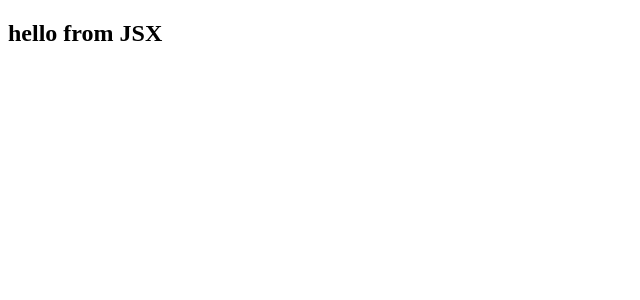
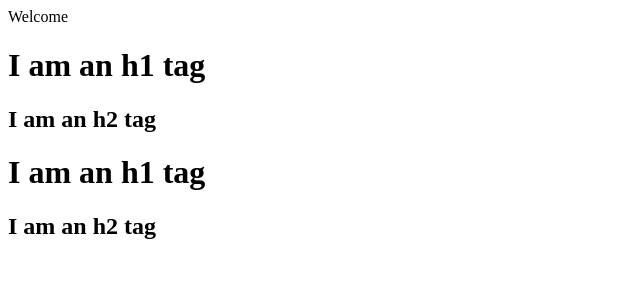
Before and after one commit to punambora/namaste-react, a JavaScript app: page / in a window 1280 px wide. Shown: the top 300 px of the page, without its empty margins (0-640 px from the left). Built offline with nearby package versions, Linux system fonts and the light colour scheme.

Commit message:
JSX, Component, Component composition, Using components

```diff
--- a/App.js
+++ b/App.js
@@ -1,16 +1,34 @@
-import React from "react";
 import ReactDOM from "react-dom/client";
 
-let parent = React.createElement("div", { id: "parent" }, [
-  React.createElement("div", { id: "child" }, [
-    React.createElement("h1", {}, "I am an h1 tag"),
-    React.createElement("h2", {}, "I am an h2 tag"),
-  ]),
-  React.createElement("div", { id: "child2" }, [
-    React.createElement("h1", { className: "header" }, "I am an h1 tag"),
-    React.createElement("h2", {}, "I am an h2 tag"),
-  ]),
-]);
+//JSX
+const JSX = (
+  <div id="parent">
+    <div id="child">
+      <h1>I am an h1 tag</h1>
+      <h2>I am an h2 tag</h2>
+    </div>
+    <div id="child2">
+      <h1>I am an h1 tag</h1>
+      <h2>I am an h2 tag</h2>
+    </div>
+  </div>
+);
+
+//functional component
+const JSXComponent = () => {
+  return (
+    <div id="parent">
+      <div id="child">
+        <h1>I am an h1 tag</h1>
+        <h2>I am an h2 tag</h2>
+      </div>
+      <div id="child2">
+        <h1>I am an h1 tag</h1>
+        <h2>I am an h2 tag</h2>
+      </div>
+    </div>
+  );
+};
 
 console.log(parent);
 console.log("Okk");
@@ -18,5 +36,17 @@ console.log("Okk");
 let h2 = <h2>hello from JSX</h2>;
 console.log(h2);
 
+// Component Composition
+const ComponentComposition = () => {
+  return (
+    <div id="parent-big">
+      Welcome
+      <JSXComponent />
+    </div>
+  );
+};
+
+// JSXComponent() === <JSXComponent /> === <JSXComponent></JSXComponent>
+
 const root = ReactDOM.createRoot(document.getElementById("root"));
-root.render(h2);
+root.render(ComponentComposition());
```
